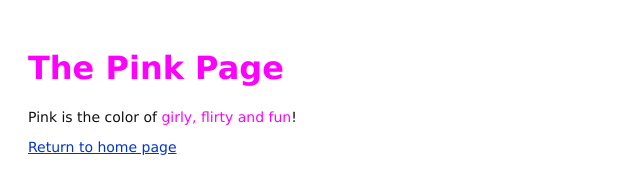
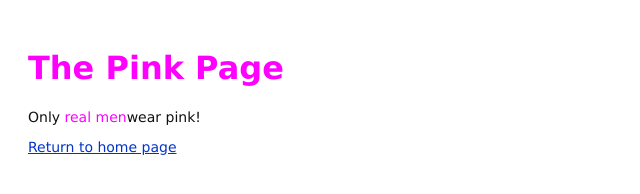
Before and after one commit to joanleiuw/my-git-repo, a plain HTML site: page pink.html in a window 1280 px wide. Shown: the whole page, without its empty margins (0-640 px from the left). Drawn offline with Linux system fonts and the light colour scheme.

Commit message:
change pink to a manly color

```diff
--- a/pink.html
+++ b/pink.html
@@ -7,7 +7,7 @@
 </head>
 <body>
   <h1 style="color: #F0F">The Pink Page</h1>
-  <p>Pink is the color of <span style="color: #F0F">girly, flirty and fun</span>!</p>
+  <p>Only <span style="color: #F0F">real men</span>wear pink!</p>
   <p><a href="index.html">Return to home page</a></p>
 </body>
 </html>
```
